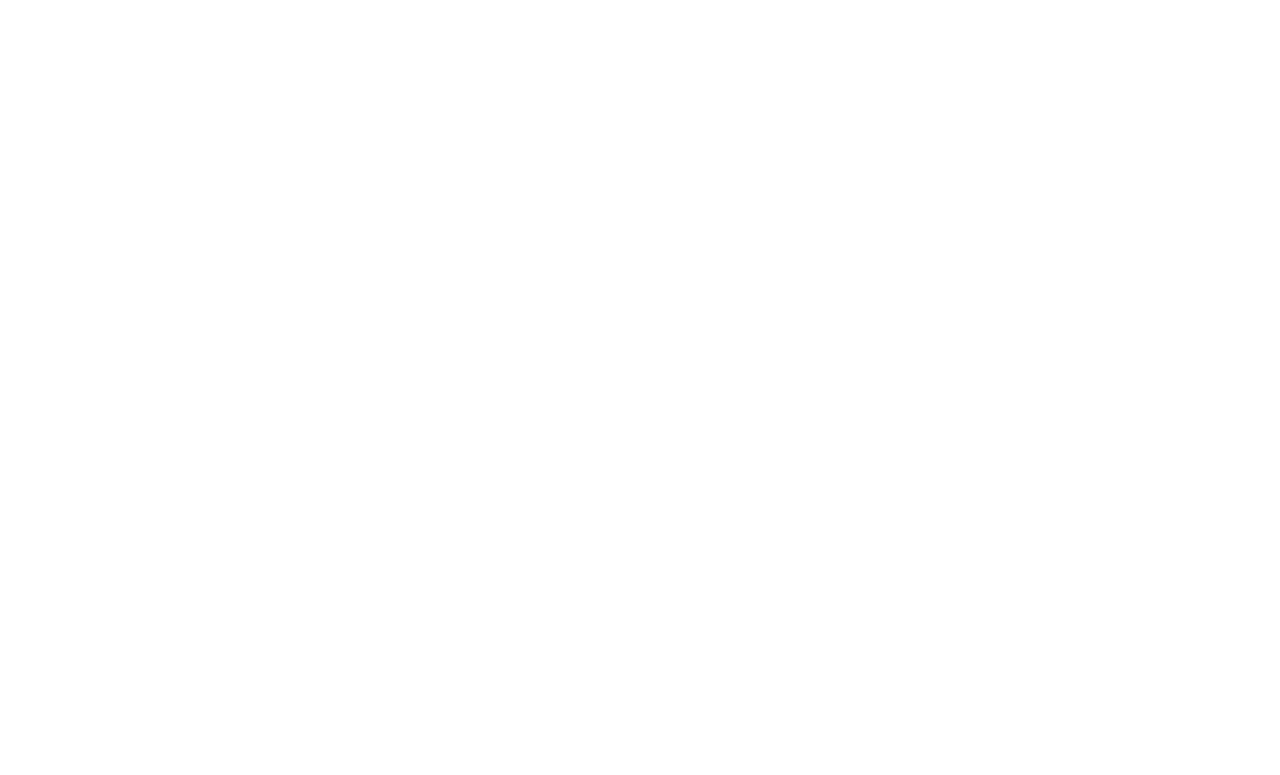
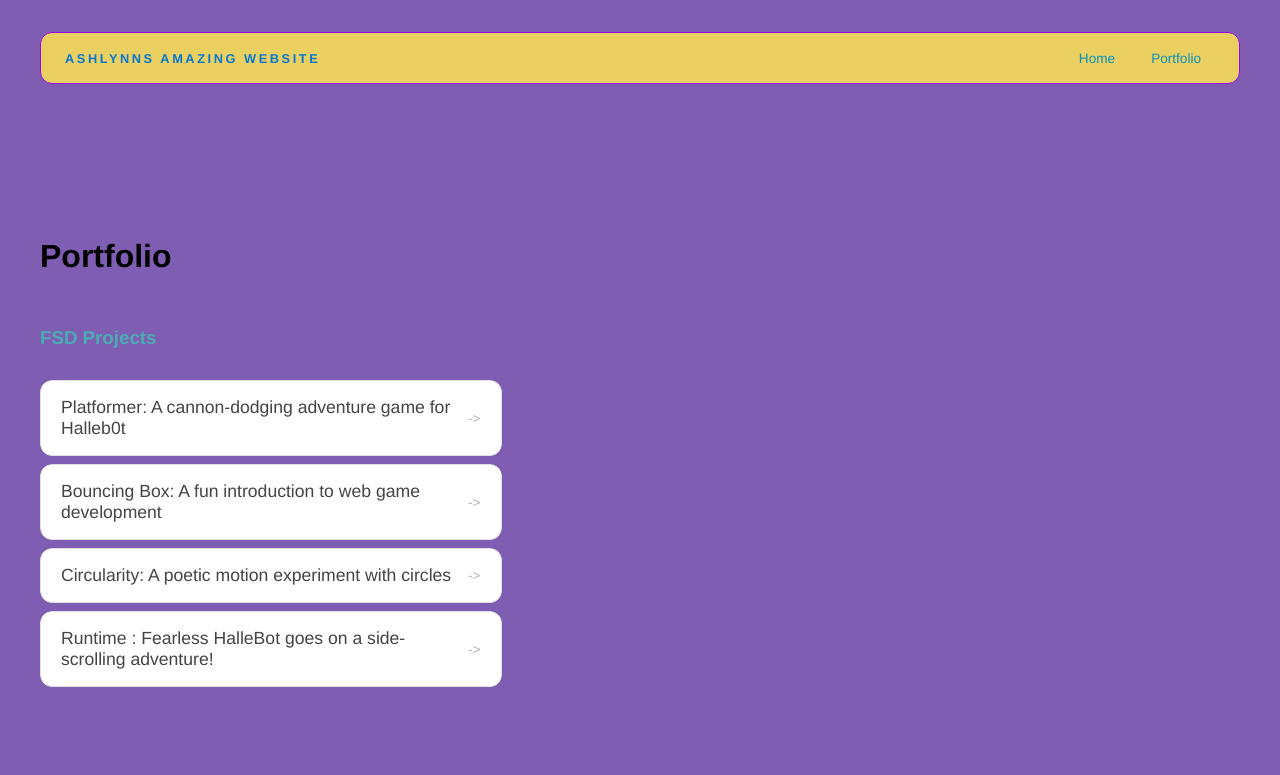
Before and after one commit to 6029906-hub/6029906-hub.github.io, a plain HTML site: page portfolio.html in a window 1280 px wide. Drawn offline with Linux system fonts and the light colour scheme.

Commit message:
add portfolio page to website

```diff
--- a/portfolio.html
+++ b/portfolio.html
@@ -0,0 +1,53 @@
+<!DOCTYPE html>
+<html>
+
+<head>
+  <title>Ashlynns stuff</title>
+  <link rel="stylesheet" href="style.css" />
+</head>
+
+<body>
+  <!-- All content goes here -->
+  <div id="all-contents">
+    <nav>
+      <h1>Ashlynns Amazing Website</h1>
+      <ul id="nav-ul">
+        <li class="nav-li">
+          <a href="index.html">Home</a>
+        </li>
+        <li class="nav-li">
+          <a href="portfolio.html">Portfolio</a>
+        </li>
+      </ul>
+    </nav>
+
+    <main>
+      <div class="content">
+        <h1>Portfolio</h1>
+        <h3>FSD Projects</h3>
+        <ul id="portfolio">
+          <li>
+            <a href="fsd-projects/platformer/">Platformer: A cannon-dodging adventure game for Halleb0t</a>
+          </li>
+          <li>
+            <a href="fsd-projects/bouncing-box/">Bouncing Box: A fun introduction to web game development</a>
+          </li>
+          <li>
+            <a href="fsd-projects/circularity/">Circularity: A poetic motion experiment with circles</a>
+          </li>
+          <li>
+            <a href="fsd-projects/runtime/">Runtime : Fearless HalleBot goes on a side-scrolling adventure!</a>
+          </li>
+
+        </ul>
+
+        <!-- ASD Projects will go here -->
+
+      </div>
+    </main>
+
+
+  </div>
+</body>
+
+</html>
--- a/style.css
+++ b/style.css
@@ -168,3 +168,55 @@ nav h1 {
   background: #000;
   color: #fff;
 }
+/* Portfolio styles */
+.content h1 {
+  color: black;
+}
+
+#portfolio {
+  list-style: none;
+  margin: 0;
+  padding: 0;
+  width: 100%;
+  display: flex;
+  flex-direction: column;
+  gap: 8px;
+}
+
+#portfolio li {
+  border-radius: 12px;
+  overflow: hidden;
+}
+
+#portfolio a {
+  display: flex;
+  justify-content: space-between;
+  align-items: center;
+  text-decoration: none;
+  color: #444;
+  padding: 16px 20px;
+  font-size: 1.1rem;
+  font-weight: 500;
+  background: #fff;
+  border: 1px solid #e0e0e0;
+  border-radius: 12px;
+  transition: background 0.25s ease, color 0.25s ease, transform 0.25s ease;
+}
+
+#portfolio a:hover {
+  background: #000;
+  color: #fff;
+  transform: translateX(4px);
+}
+
+#portfolio a::after {
+  content: "->";
+  font-size: 0.85rem;
+  opacity: 0.4;
+  transition: opacity 0.25s ease;
+  white-space: nowrap;
+}
+
+#portfolio a:hover::after {
+  opacity: 1;
+}
```
